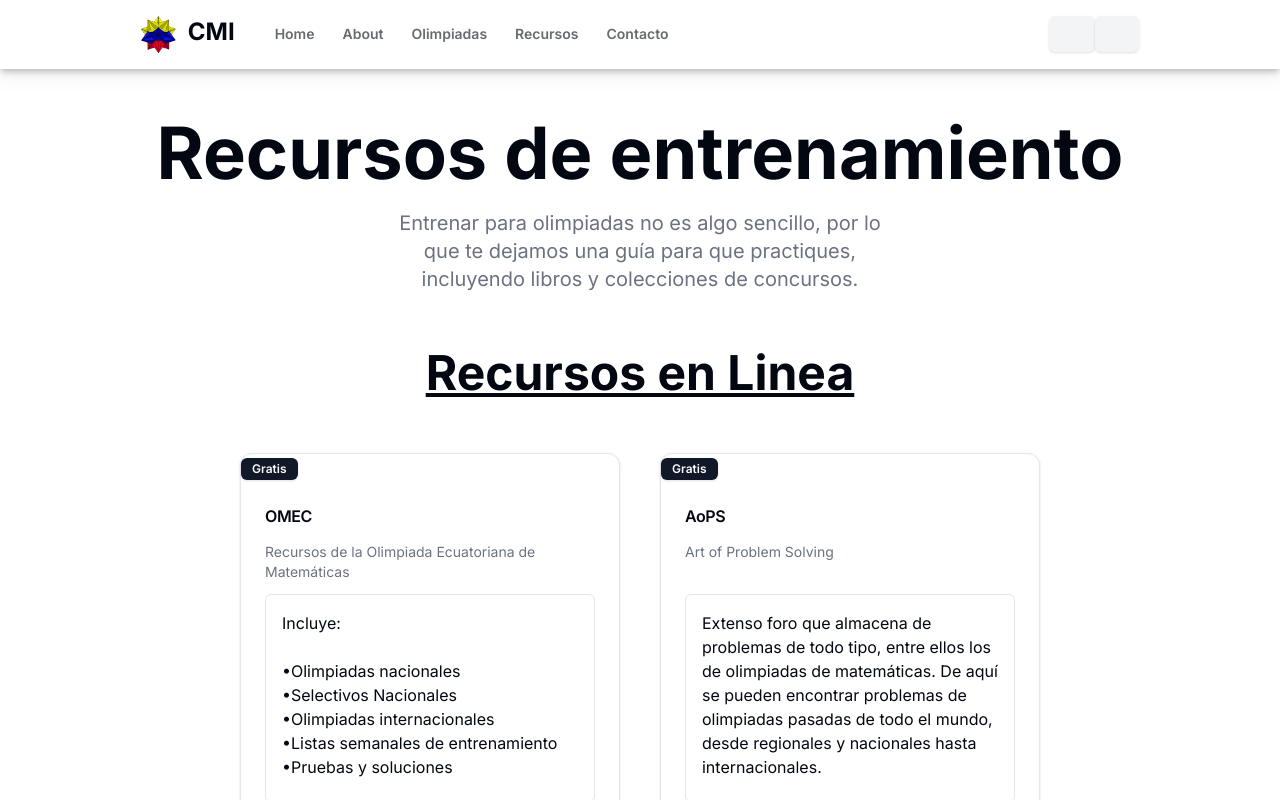
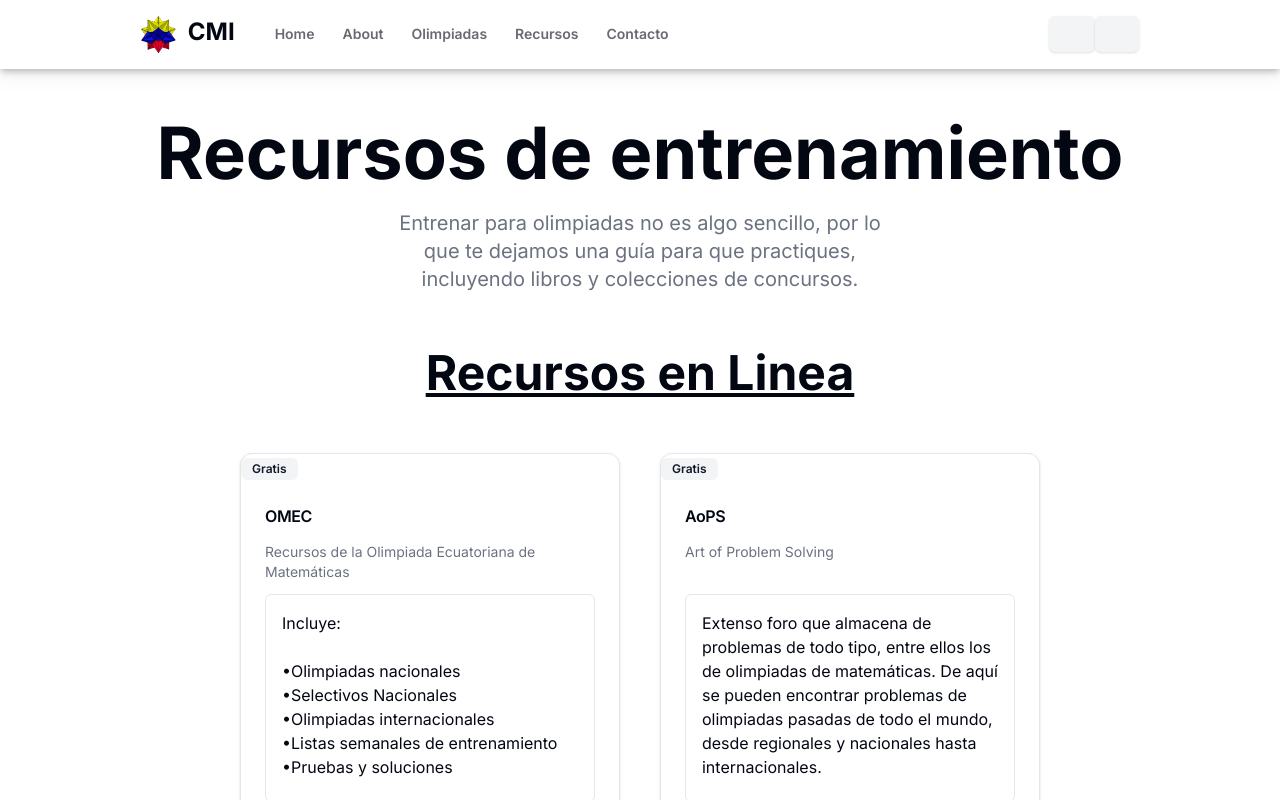
Before and after one commit to LeonardoZambranoL/cmi-ema-frontend, a Next.js app: page /resources in a window 1280 px wide. Shown: the top 800 px of the page. Built offline with nearby package versions, Linux system fonts and the light colour scheme.

Commit message:
switched badge modes

```diff
--- a/src/components/Cards/RessourcesCard.tsx
+++ b/src/components/Cards/RessourcesCard.tsx
@@ -26,7 +26,7 @@ export default function RessourcesCard({
 }: Props) {
   return (
     <Card className="w-[380px]">
-      <Badge className="mt-1" variant={free ? "default" : "secondary"}>
+      <Badge className="mt-1" variant={free ? "secondary" : "default"}>
         {free ? "Gratis" : "Pagado"}
       </Badge>
       <CardHeader className="mt-1">
```
